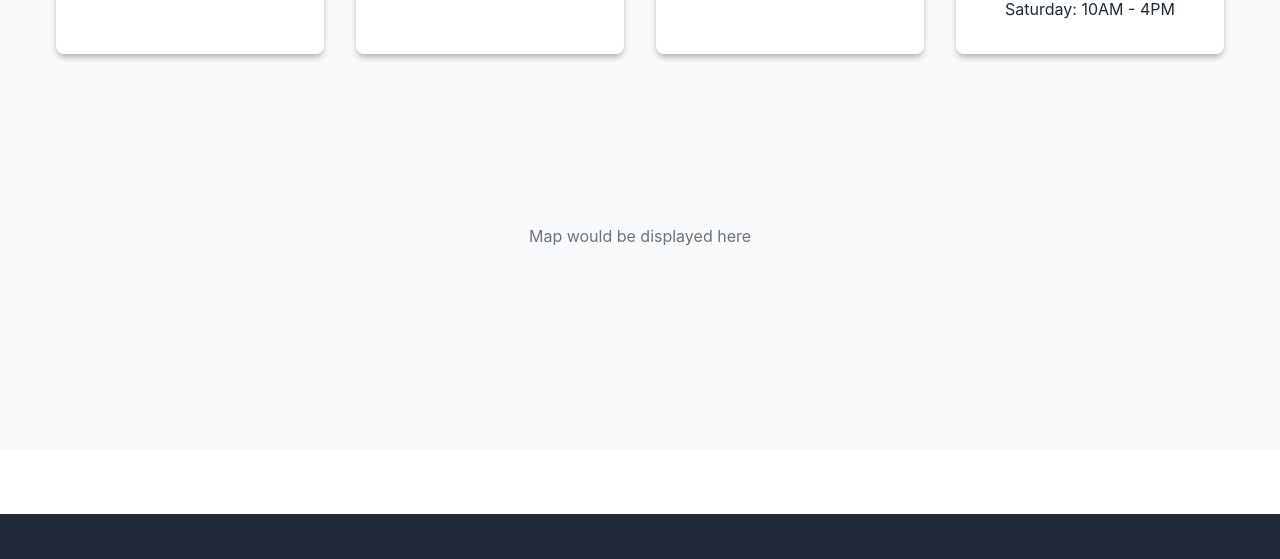
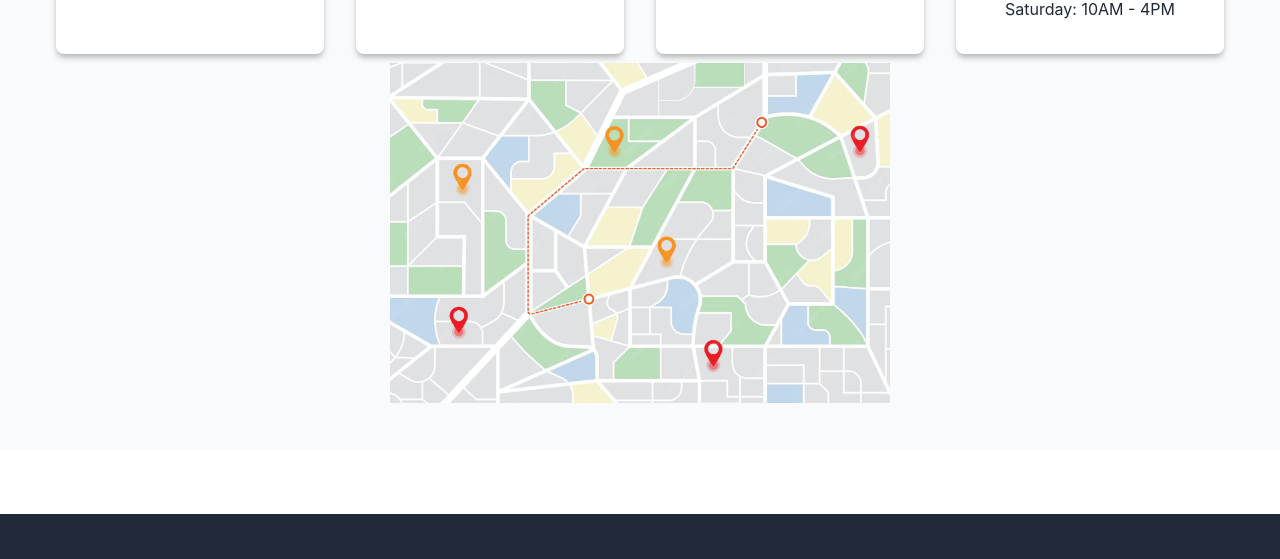
Before and after one commit to KunalChakraborty445/Assignment_1, a plain HTML site: page contact.html in a window 1280 px wide. Shown: the part 1289-1848 px from the top of the page. Drawn offline with Linux system fonts and the light colour scheme.

Commit message:
Minor changes map included

```diff
--- a/contact.html
+++ b/contact.html
@@ -92,7 +92,7 @@
                 </div>
 
                 <div class="map-placeholder">
-                    <p>Map would be displayed here</p>
+                    <p><map name="Aurora-Studio-map"><img src="images/map-pic.png" alt="" width="500px"></map></p>
                 </div>
             </div>
         </section>
```
Also changed, not shown: images/map-pic.png (added).
